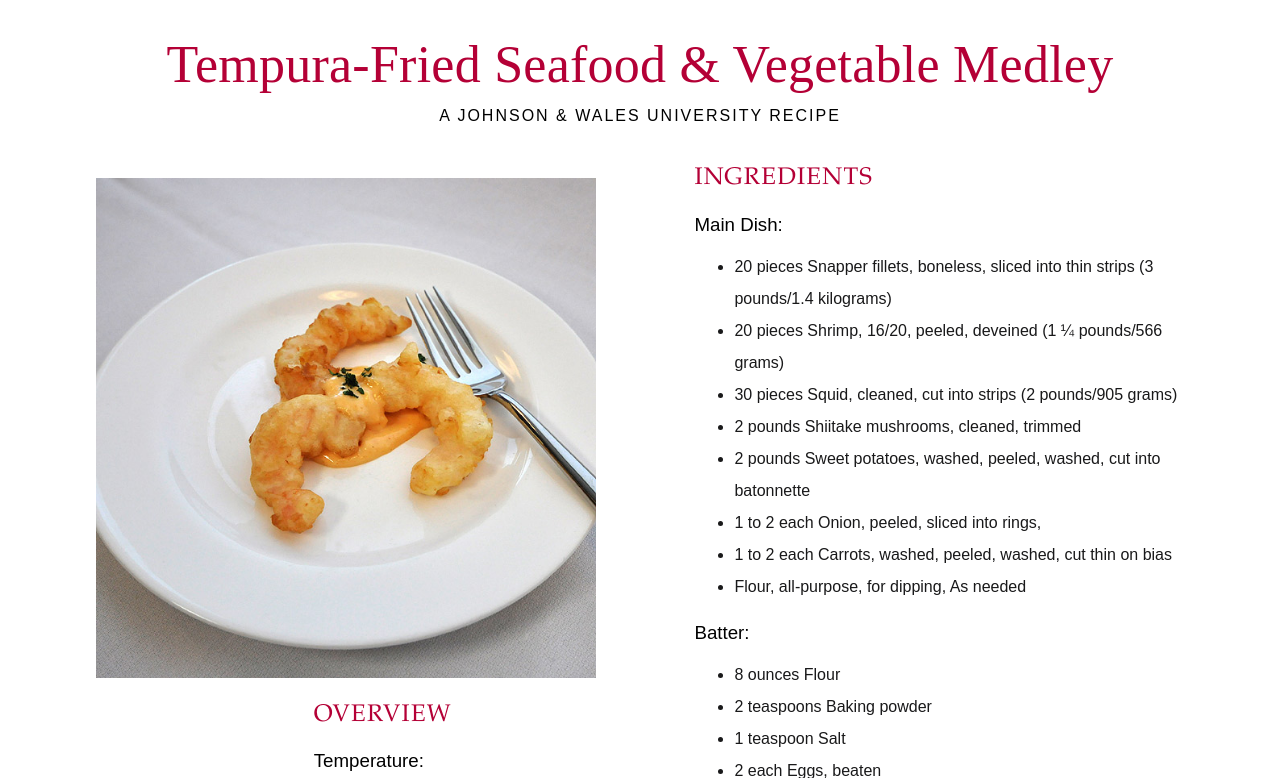
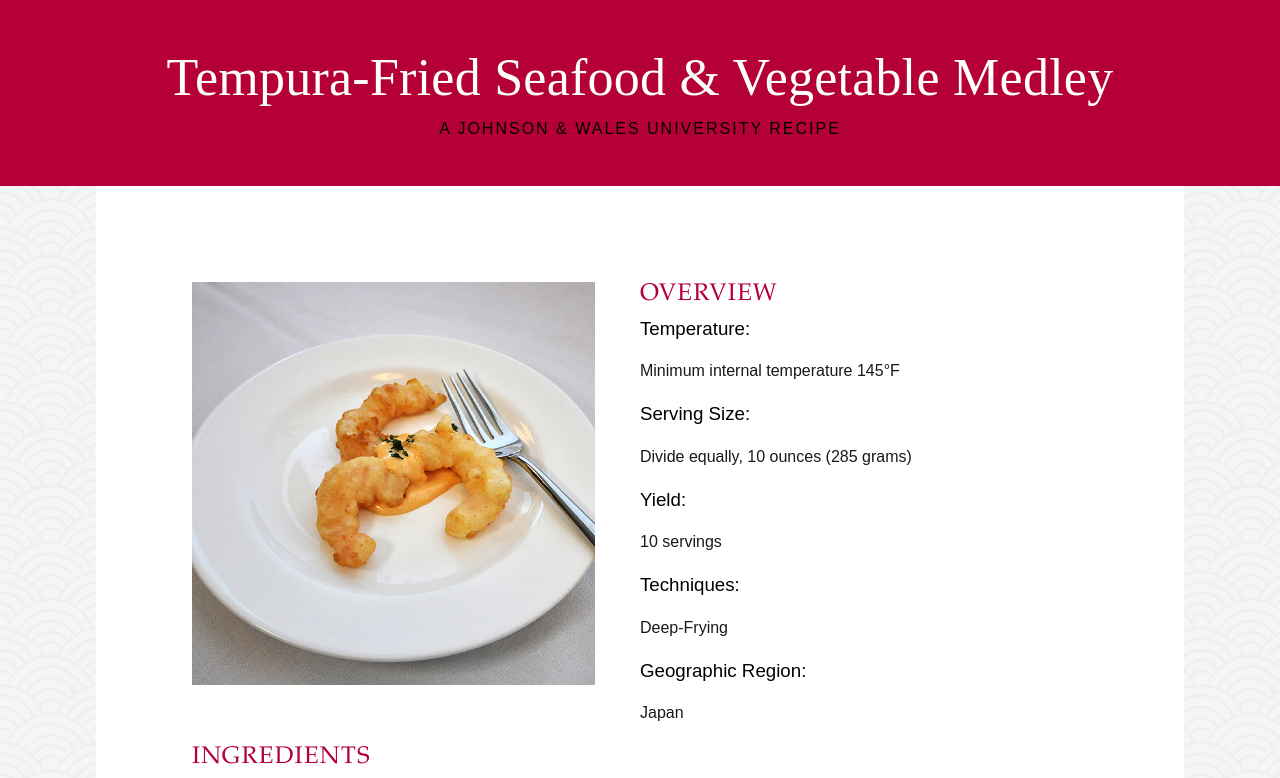
Before and after one commit to NicoleAccardi/Tempura_Fried_Seafood_and_Vegetable_Medley-Recipe, a plain HTML site: page index.html in a window 1280 px wide. Shown: the top 778 px of the page. Drawn offline with Linux system fonts and the light colour scheme; a web font is replaced by a local one.

Commit message:
Columns Fixed

```diff
--- a/css/main.css
+++ b/css/main.css
@@ -1,36 +1,34 @@
 /* GENERAL */
 
 body{
-
+	background-image: url(../img/swirl.png);
 }
 
 /* HEADER */
 
 header{
-	padding: ;
-	background-color: ;
-}
-
-.logo h1{
-	text-align: left;
-	font-family: 'Garamond', Serif;
-	font-size: 2rem;
-	font-weight: 400;
-	font-style: italic;
-	letter-spacing: 1px;
-	color: #34333a;
-}
-
-.menu a{
-	color: ;
-	text-decoration: none;
+	padding: 1rem;
+	background-color: #b40036;
 }
 
 /* GENERAL MAIN CONTENT */
 
 main{
-	margin-left: 6rem;
-	margin-right: 6rem;
+	margin: 2rem;
+	padding: 2rem;
+	overflow: hidden;
+	background-color: white;
+}
+
+@media screen and (min-width: 50em){
+	main{
+		margin-top: 0;
+		margin-bottom: 6rem;
+		margin-left: 6rem;
+		margin-right: 6rem;
+		padding: 6rem;
+	}
+
 }
 
 h1{
@@ -39,8 +37,9 @@ h1{
 	font-weight: 400;
 	font-size: 3.25rem;
 	text-transform: ;
-	color: #b40036;
+	color: white;
 	letter-spacing: .25px;
+	margin-top: 2rem;
 	margin-bottom: .5rem;
 }
 
@@ -51,6 +50,8 @@ h2{
 	text-transform: uppercase;
 	color: #b40036;
 	letter-spacing: 1.25px;
+	margin-top: 0;
+	margin-bottom: .5rem;
 }
 
 h3{
@@ -59,6 +60,7 @@ h3{
 	font-weight: 300;
 	color: ;
 	letter-spacing: ;
+	margin-top: .5rem;
 	margin-bottom: .5rem;
 }
 
@@ -72,6 +74,7 @@ h4{
 	color: ;
 	letter-spacing: 2px;
 	margin-top: .75rem;
+	margin-bottom: 2rem;
 }
 
 main ul{
@@ -81,6 +84,7 @@ main ul{
 	font-size: ;
 	line-height: 2rem;
 	color: #19191a;
+	margin-bottom: 2rem;
 }
 
 main ol{
@@ -101,15 +105,41 @@ p{
 	color: #19191a;
 }
 
-main img{
-	height: 500px;
-	width: 500px;
-	margin-top: 2rem;
+
+/* COLUMNS */
+
+.top,.mid,.bottom{
+	overflow: hidden;
 }
+
+.picture img{
+	width: 100%;
+	margin-bottom: 2rem;
+}
+
+
+@media screen and (min-width: 50em){
+	.picture,.overview,.ingredient{
+		width: 45%;
+		margin-right: 5%;
+		float: left;
+	}
+}
+
+
+.Preparation{
+	width: 100%;
+	overflow: hidden;
+}
+
+/* FOOTER */
 
 footer{
 	background-color: #b40036;
 	padding: 2rem;
+}
+
+footer p{
 	text-align: center;
 	font-family: 'Open-Sans', Sans-serif;
 	font-weight: 300;
@@ -118,35 +148,5 @@ footer{
 }
 
 footer a{
-	color: white
+	color: white;
 }
-
-.inner{
-	float: right;
-}
-
-/* COLUMNS */
-
-.col-left{
-	width: 50%;
-	float: left;
-}
-
-@media screen and (min-width: 40em){
-	.col-left{
-		width: 45%;
-		float: left;
-	}
-}
-
-.col-right{
-	width: 50%;
-	float: right;
-}
-
-@media screen and (min-width: 40em){
-	.col-right{
-		width: 45%;
-		float: right;
-	}
-}
--- a/index.html
+++ b/index.html
@@ -20,13 +20,21 @@
 
 <body>
 
-<main>
+<header>
   <h1>Tempura-Fried Seafood & Vegetable Medley</h1>
+
   <h4>A Johnson & Wales University Recipe</h4>
 
-  <div class="col-left">
+</header>
+
+
+<main>
+
+  <div class="top">
+    <div class="picture">
       <img src="img/image.jpg" alt="Tempura-Fried Seafood and Vegetable Medley">
-    <div class="inner">
+    </div>
+    <div class="overview">
     <h2>Overview</h2>
 
       <h3>Temperature:</h3>
@@ -46,9 +54,8 @@
     </div>
   </div>
 
-  <div class="col-right">
+<div class="mid">
      <h2>Ingredients</h2>
-    <div class="ingredients">
         <div class="ingredient">
           <h3>Main Dish:</h3>
            <ul>
@@ -58,11 +65,11 @@
             <li>2 pounds Shiitake mushrooms, cleaned, trimmed</li>
             <li>2 pounds Sweet potatoes, washed, peeled, washed, cut into batonnette</li>
             <li>1 to 2 each Onion, peeled, sliced into rings,</li>
-            <li>1 to 2 each Carrots, washed, peeled, washed, cut thin on bias
+            <li>1 to 2 each Carrots, washed, peeled, washed, cut thin on bias</li>
             <li>Flour, all-purpose, for dipping, As needed</li>
           </ul>
         </div>
-  </div>
+
    <div class="ingredient">
       <h3>Batter:</h3>
         <ul>
@@ -80,6 +87,8 @@
    </div>
  </div>
 
+<div class="bottom">
+  <div class="Preparation">
     <h2>Preparation</h2>
       <ol>
         <li>Gather all the ingredients and equipment.</li>
@@ -88,15 +97,18 @@
         <li>Ready the fry station by preheating the oil to 350°F (177°C), assembling all main ingredients in a hotel pan (on ice), and having the batter ready as well as all necessary utensils.</li>
         <li>Begin with the vegetables. First dredge lightly in flour, then dip into the tempura batter. Allow excess batter to drip off and carefully drop into the hot oil, working as quickly as possible. Fry all items until lightly golden and crisp. Remove with a skimmer or slotted spoon, place to drain and keep warm under a heat lamp and proceed on to the next items.</li>
         <li>Each portion should receive an ample assortment of fried vegetables, 2 shrimp, 2 fish pieces, and 3 strips of fried squid.</li>
-        <li>Arrange on heated plates accompanied by a small cup of the dipping sauce. Garnish as desired</li>
+        <li>Arrange on heated plates accompanied by a small cup of the dipping sauce.</li>
+        <li>Garnish as desired.</li>
       </ol>
+</div>
+</div>
+
 </main>
 
 <footer>
   <p>This recipe originally appeard on the <a href="https://recipes.jwu.edu/culinary/tempurafried-seafood-and-vegetable-medley/">JWU Recipes</a> website.</p>
-  <p>For more recipes like this <a href="http://recipes.jwu.edu" title="More Recipes for JWU Recipes">click here.</a>
+  <p>For more recipes like this <a href="http://recipes.jwu.edu" title="More Recipes for JWU Recipes">click here.</a></p>
 </footer>
 
 </body>
-
 </html>
```
Also changed, not shown: 1 other file. Lines whose indentation alone changed are shown as unchanged.
